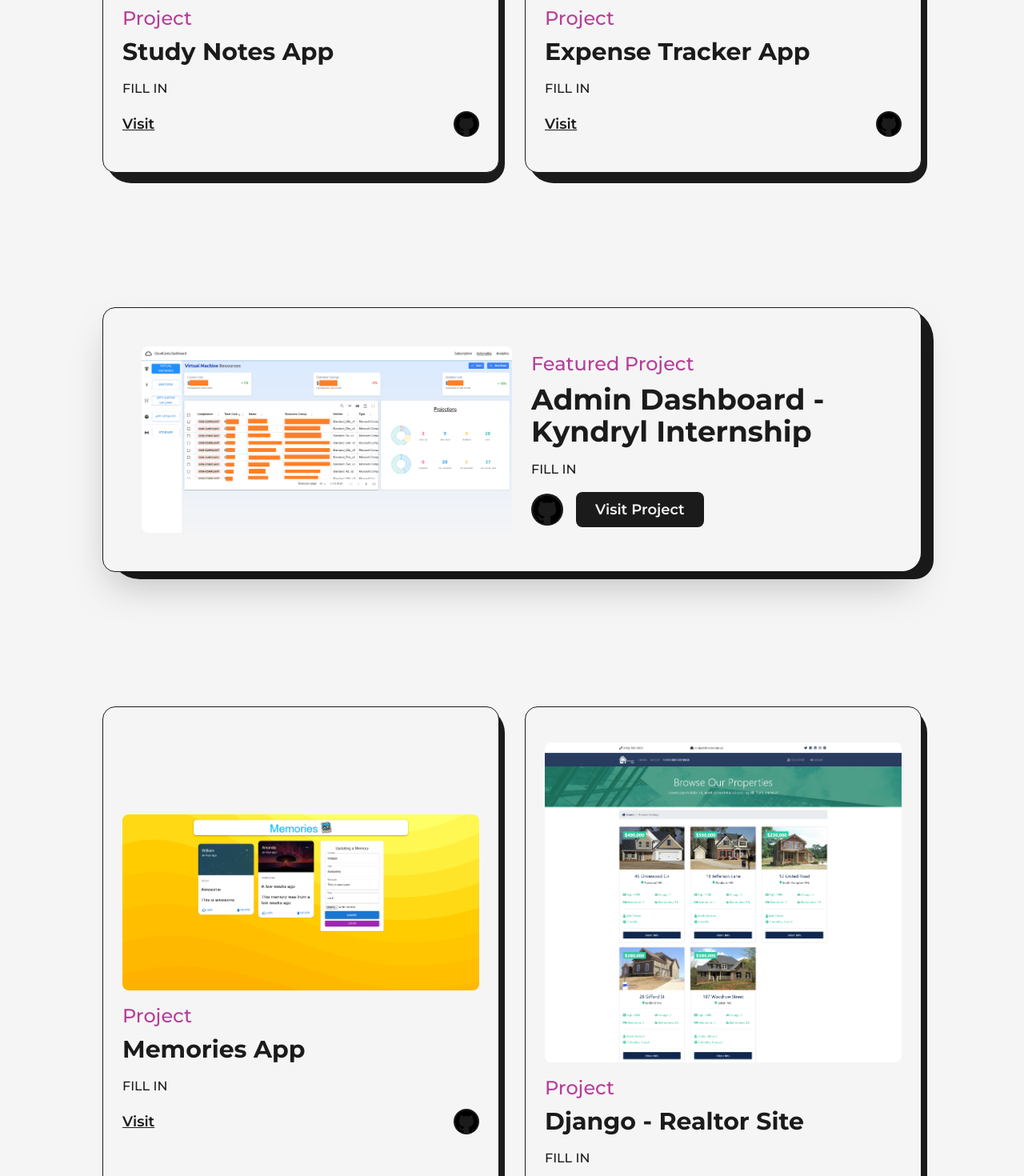
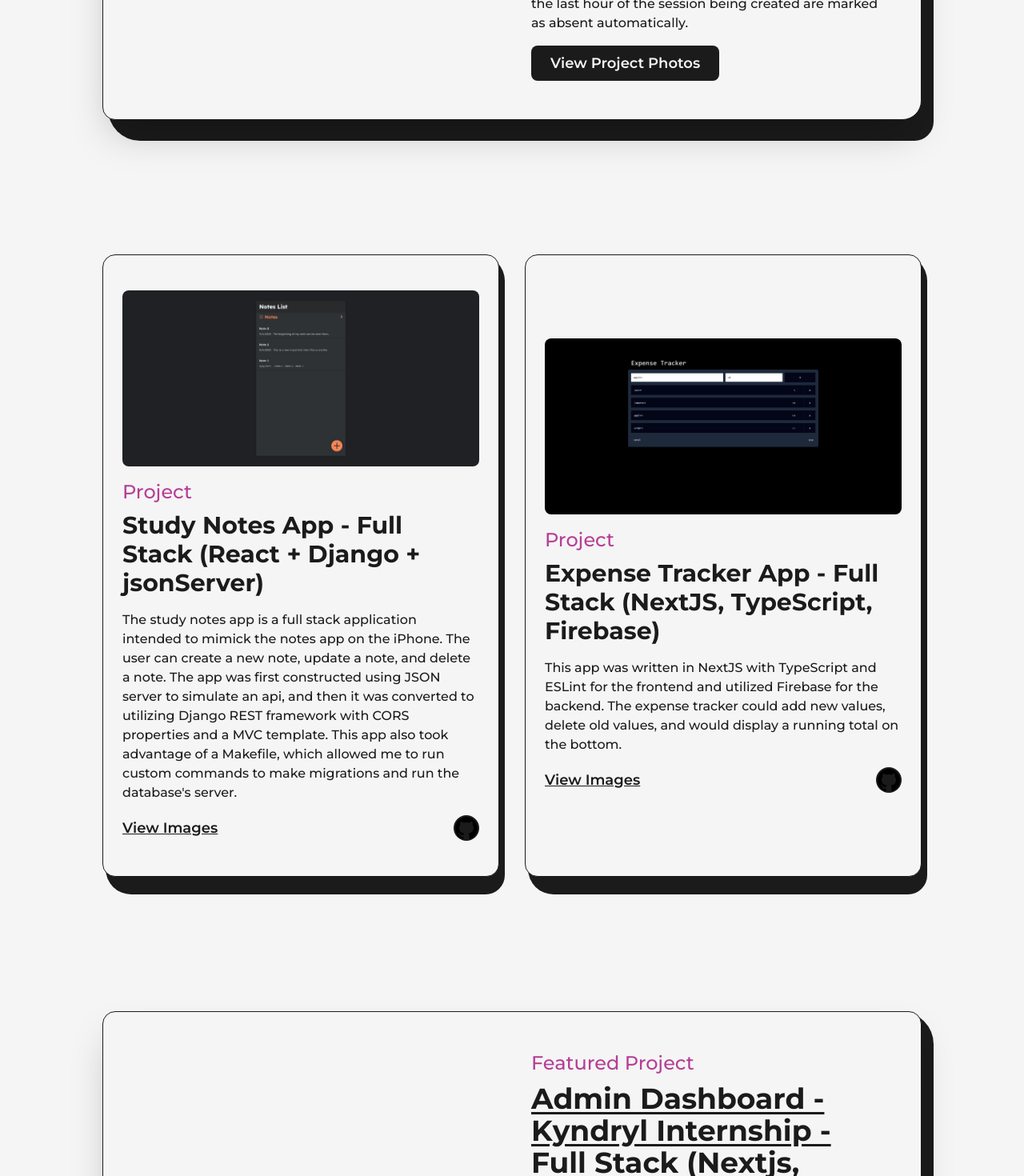
Before and after one commit to williamcaseylucas/williamcaseylucas.github.io, a Next.js app: page /projects in a window 1280 px wide. Shown: the part 1200-2670 px from the top of the page at 80% size. Built offline with nearby package versions, Linux system fonts and the light colour scheme.

Commit message:
updated description of each project

```diff
--- a/src/pages/projects.jsx
+++ b/src/pages/projects.jsx
@@ -72,17 +72,20 @@ const FeaturedProject = ({
         <span className="text-primary dark:text-primaryDark font-medium text-2xl">
           {type}
         </span>
-        <Link
+        <h2 className="my-2 w-full text-dark dark:text-light text-left text-4xl font-bold underline underline-offset-4">
+          {title}
+        </h2>
+        {/* <Link
           className="hover:underline underline-offset-2"
           href={link}
           target="_blank"
-        >
-          <h2 className="my-2 w-full text-dark dark:text-light text-left text-4xl font-bold ">
-            {title}
-          </h2>
-        </Link>
+        ></Link> */}
         <p className="my-2 font-medium text-dark dark:text-light">{summary} </p>
         <div className="flex mt-2 items-center ">
+          {link !== "" ? (
+            <>
+              {github !== "" ? (
+                <>
                   <Link className="w-10" href={github} target="_blank">
                     <GithubIcon className="bg-dark rounded-full" />
                   </Link>
@@ -93,6 +96,28 @@ const FeaturedProject = ({
                   >
                     Visit Project
                   </Link>
+                </>
+              ) : (
+                <Link
+                  className="rounded-lg bg-dark text-light p-2 px-6 text-lg font-semibold  dark:bg-light dark:text-dark hover:dark:border-primaryDark"
+                  href={link}
+                  target="_blank"
+                >
+                  Visit Project
+                </Link>
+              )}
+            </>
+          ) : (
+            <div
+              onClick={() => {
+                setImages(images);
+                setOpenModal(true);
+              }}
+              className="rounded-lg bg-dark text-light p-2 px-6 text-lg font-semibold  dark:bg-light dark:text-dark hover:dark:border-primaryDark cursor-pointer"
+            >
+              View Project Photos
+            </div>
+          )}
         </div>
       </div>
     </article>
@@ -150,30 +175,53 @@ const Project = ({
           <span className="text-primary dark:text-primaryDark font-medium text-2xl">
             {type}
           </span>
-          <Link
+          <h2 className="my-2 w-full text-dark dark:text-light text-left text-3xl font-bold ">
+            {title}
+          </h2>
+
+          {/* <Link
             className="hover:underline underline-offset-2"
             href={link}
             target="_blank"
-          >
-            <h2 className="my-2 w-full text-dark dark:text-light text-left text-3xl font-bold ">
-              {title}
-            </h2>
-          </Link>
+          ></Link> */}
           <p className="my-2 font-medium text-dark dark:text-light">
             {summary}{" "}
           </p>
         </div>
         <div className="flex mt-2 items-center w-full justify-between">
+          {link !== "" ? (
             <Link
-            className="text-dark dark:text-light text-lg font-semibold underline "
+              className="text-dark dark:text-light text-lg font-semibold underline"
               href={link}
               target="_blank"
             >
               Visit
             </Link>
+          ) : (
+            <>
+              {images ? (
+                <div
+                  className="text-dark dark:text-light text-lg font-semibold underline cursor-pointer"
+                  onClick={() => {
+                    setImages(images);
+                    setOpenModal(true);
+                  }}
+                >
+                  View Images
+                </div>
+              ) : (
+                <div></div>
+              )}
+            </>
+          )}
+
+          {github !== "" ? (
             <Link className="w-8" href={github} target="_blank">
               <GithubIcon className="bg-dark rounded-full" />
             </Link>
+          ) : (
+            <div></div>
+          )}
         </div>
       </div>
     </article>
@@ -213,7 +261,7 @@ const Carousel = ({ setOpenModal, images }) => {
         >
           X
         </p>
-        <div className="fixed top-1/2 left-[18px] cursor-pointer hidden group-hover:flex bg-blue-500 w-6 h-6 rounded-lg  items-center justify-center">
+        <div className="fixed top-1/2 left-[18px] cursor-pointer hidden group-hover:flex  bg-blue-500 w-6 h-6 rounded-lg  items-center justify-center">
           <AiOutlineLeft onClick={prevSlide} size={24} />
         </div>
         <div className="fixed top-1/2 right-[18px] cursor-pointer hidden group-hover:flex bg-blue-500 w-6 h-6 rounded-lg  items-center justify-center">
@@ -269,8 +317,8 @@ const projects = () => {
             <div className="col-span-12">
               <FeaturedProject
                 type="Featured Project"
-                title="Attendance Tracker - Full Stack"
-                summary="FILL IN"
+                title="Attendance Tracker - Full Stack (FARM)"
+                summary="This app was developed as a means of logging the attendance of 50+ students in Georgia Tech's VIP Environmental Flights lab (which focuses on drone-based solutions). This app utilizes NextJS, Typescript, moment.js, and NextAuth in the frontend, and FastAPI with websockets and MongoDB through PyMongo. Only users who are on an email list can view the app. When the user logs in, they can either add students manually or import a csv with a 'name' and 'email' column to import many students at once. The client can also download a csv of the current attendance log of the students with a click of a button and they have a refresh button to resync with the backend. Once the client clicks 'create session', the client's location is passed to the data base as the center of origin and a qr code is displayed for others to login. Once others scan the qr code, allow their location to be logged (they have to be within a mile of the client's location), and they enter a valid email that exists in the database, the students attendance goes up by 1 and a little circle appears on the client's end using websockets to indicate realtime logged students. Once the client clicks 'close session', every student who didn't submit their email address within the last hour of the session being created are marked as absent automatically."
                 img={attendance_tracker[1]}
                 link=""
                 github=""
@@ -283,11 +331,11 @@ const projects = () => {
             <div className="md:col-span-6 col-span-12 mb-10">
               <Project
                 type="Project"
-                title="Study Notes App"
-                summary="FILL IN"
+                title="Study Notes App - Full Stack (React + Django + jsonServer)"
+                summary="The study notes app is a full stack application intended to mimick the notes app on the iPhone. The user can create a new note, update a note, and delete a note. The app was first constructed using JSON server to simulate an api, and then it was converted to utilizing Django REST framework with CORS properties and a MVC template. This app also took advantage of a Makefile, which allowed me to run custom commands to make migrations and run the database's server."
                 img={djangoNotesImages[5]}
                 link=""
-                github=""
+                github="https://github.com/williamcaseylucas/django-react-studynotes/tree/main"
                 setOpenModal={setOpenModal}
                 setImages={setImages}
                 images={djangoNotesImages}
@@ -297,11 +345,11 @@ const projects = () => {
             <div className="md:col-span-6 col-span-12 mb-10">
               <Project
                 type="Project"
-                title="Expense Tracker App"
-                summary="FILL IN"
+                title="Expense Tracker App - Full Stack (NextJS, TypeScript, Firebase)"
+                summary="This app was written in NextJS with TypeScript and ESLint for the frontend and utilized Firebase for the backend. The expense tracker could add new values, delete old values, and would display a running total on the bottom. "
                 img={expenseTrackerFirebase[1]}
                 link=""
-                github=""
+                github="https://github.com/williamcaseylucas/expense_tracker_firebase"
                 setOpenModal={setOpenModal}
                 setImages={setImages}
                 images={expenseTrackerFirebase}
@@ -311,8 +359,8 @@ const projects = () => {
             <div className="col-span-12">
               <FeaturedProject
                 type="Featured Project"
-                title="Admin Dashboard - Kyndryl Internship"
-                summary="FILL IN"
+                title="Admin Dashboard - Kyndryl Internship - Full Stack (Nextjs, Redux, Redux Query, Azure Functions, Azure Pipeline CI/CD)"
+                summary="CloudCents is a SAAS solution that takes credentials for a company's Azure subscription and runs diagnostics on the usage of the most expensive resources in Azure (virtual machines, bastions, storage, app services, application gateways). During this process, Azure functions are filtering through the Azure API and are sending a new JSON object to the frontend so that relevant information can be parsed efficiently. This project made use of NextJS, Redux and Redux Query for state management and cacheing API calls, and allowed the user to add a subscription, select it as the one to view diagnostics on, view general statistics from the overview page, and then click into a specific resource from the table to see why the resource should be modified. The client can also implement these suggesstions by clicking into a resource and clicking the button 'scale up', 'scale down', 'start', or 'stop'. If Kyndryl were to implement all of the suggestions made via this application, the company would drive down Azure costs by 72%. "
                 img={cloudCents[6]}
                 link=""
                 github=""
@@ -325,11 +373,11 @@ const projects = () => {
             <div className="md:col-span-6 col-span-12 mb-10">
               <Project
                 type="Project"
-                title="Memories App"
-                summary="FILL IN"
+                title="Memories App - Full Stack (MERN)"
+                summary="This project utilizes ReactJS and Redux on the frontend, and MongoDB through Express.js, Node.js, and Mongoose on the backend. This app allows the user to submit memories with an image attached that then displays on the side panel with an indication of how long ago the submission was made using Javascipts Date class."
                 img={memoriesImages[2]}
                 link=""
-                github=""
+                github="https://github.com/williamcaseylucas/memories-full-stack"
                 setOpenModal={setOpenModal}
                 setImages={setImages}
                 images={memoriesImages}
@@ -339,11 +387,11 @@ const projects = () => {
             <div className="md:col-span-6 col-span-12 mb-10">
               <Project
                 type="Project"
-                title="Django - Realtor Site"
-                summary="FILL IN"
+                title="Realtor Site - (HTML, CSS, Bootstrap, Django)"
+                summary="This application renders specific html components using Django on the frontend, and then stores realtors and listings via PostgreSQL and Django-REST Framework in the backend. During development, I created a Docker container to hold the PostgreSQL database and PGAdmin for visualization within the docker container."
                 img={djangoRealtorImages[0]}
                 link=""
-                github=""
+                github="https://github.com/williamcaseylucas/realtor-website-django"
                 setOpenModal={setOpenModal}
                 setImages={setImages}
                 images={djangoRealtorImages}
```
Also changed, not shown: public/images/projects/projects.md (+19 -1 lines). Lines whose indentation alone changed are shown as unchanged.
